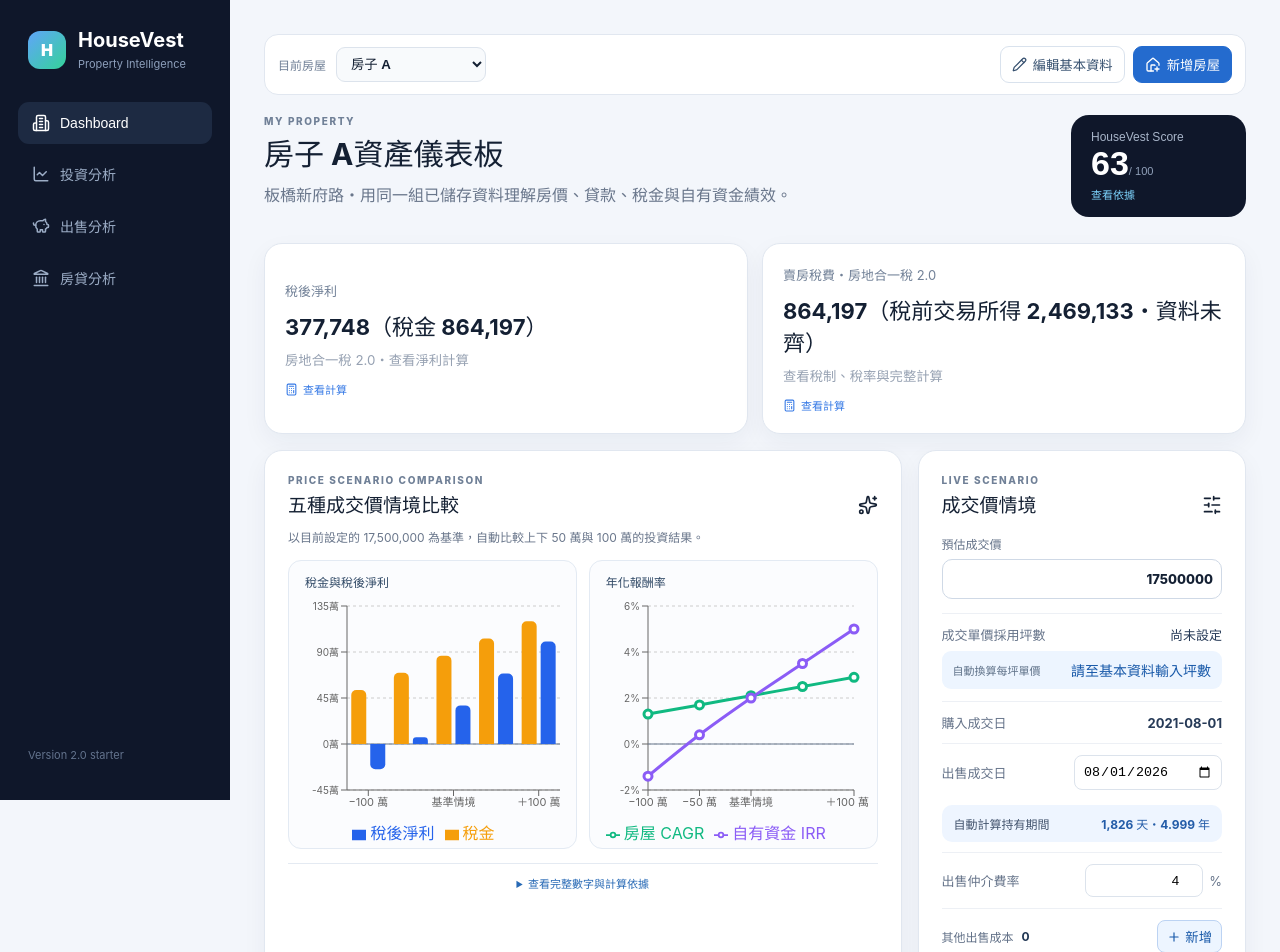
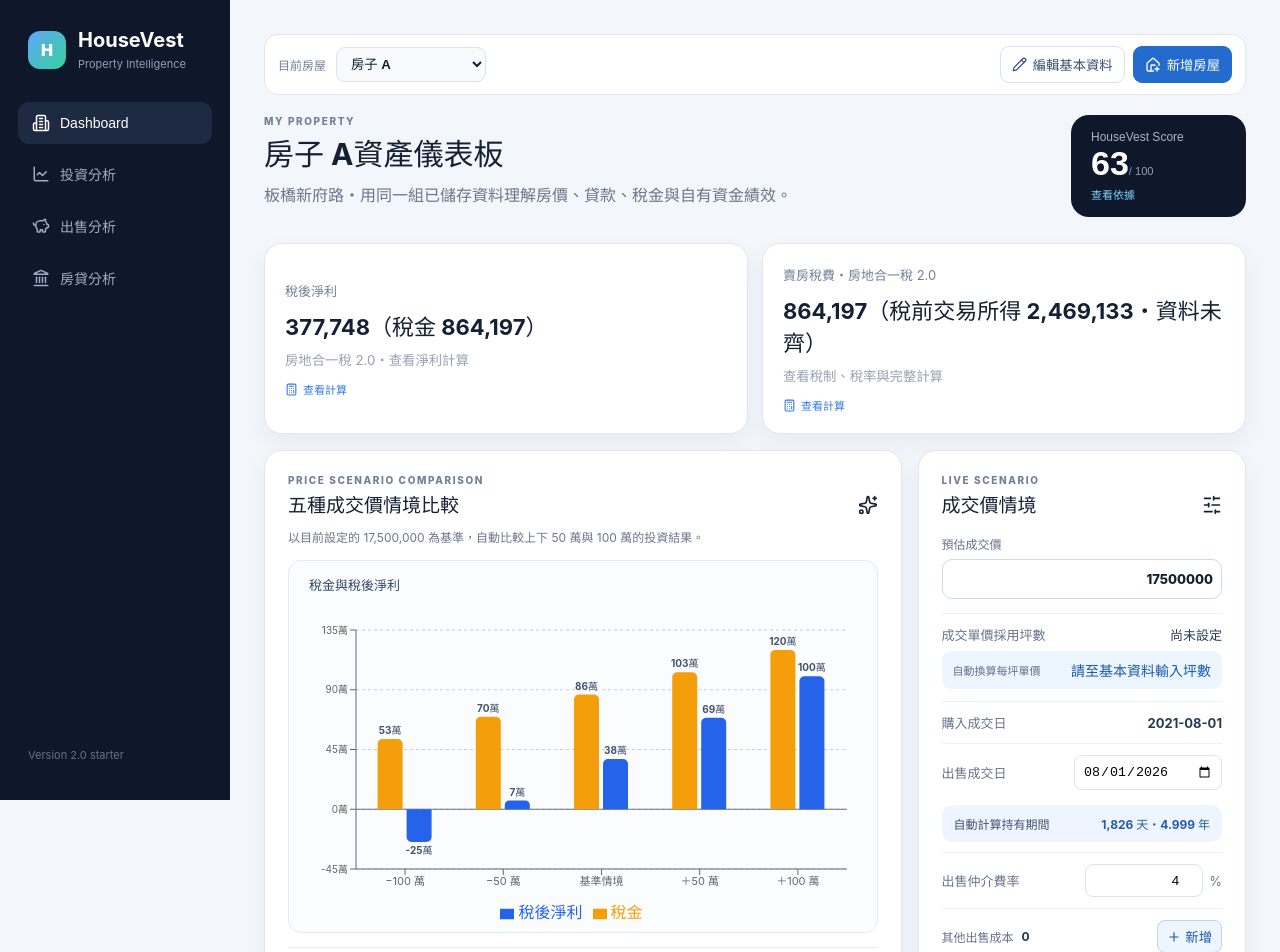
Before and after one commit to joycehakn/HouseVest, a React (Vite) app: page / in a window 1280 px wide. Shown: the top 952 px of the page. Built offline with nearby package versions, Linux system fonts and the light colour scheme.

Commit message:
refactor(scenarios): focus chart on tax and profit

```diff
--- a/src/App.tsx
+++ b/src/App.tsx
@@ -1,6 +1,6 @@
 import { useEffect, useMemo, useState } from 'react'
 import type { ReactNode } from 'react'
-import { Area, AreaChart, Bar, BarChart, CartesianGrid, Legend, Line, LineChart as PerformanceLineChart, ReferenceLine, ResponsiveContainer, Tooltip, XAxis, YAxis } from 'recharts'
+import { Area, AreaChart, Bar, BarChart, CartesianGrid, LabelList, Legend, ReferenceLine, ResponsiveContainer, Tooltip, XAxis, YAxis } from 'recharts'
 import { Building2, Calculator, Camera, CircleHelp, HousePlus, Landmark, LineChart as LineChartIcon, Pencil, PiggyBank, Plus, SlidersHorizontal, Sparkles, Trash2, X } from 'lucide-react'
 import {
   calculatePropertyAnalysis,
@@ -169,8 +169,6 @@ function App() {
     salePrice: item.salePrice,
     tax: item.result.tax,
     profit: item.result.profit,
-    cagr: Number(item.result.cagr.toFixed(1)),
-    irr: Number(item.result.leveragedIrr.toFixed(1)),
   })), [scenarioComparisons])
 
   const details = useMemo<Record<string, CalculationDetail>>(() => ({
@@ -528,32 +526,21 @@ function App() {
           <div className="scenarioVisuals">
             <section className="scenarioChart">
               <h3>稅金與稅後淨利</h3>
-              <ResponsiveContainer width="100%" height={250}>
-                <BarChart data={scenarioChartData} margin={{ top: 12, right: 8, left: 0, bottom: 0 }}>
+              <ResponsiveContainer width="100%" height={330}>
+                <BarChart data={scenarioChartData} margin={{ top: 32, right: 18, left: 5, bottom: 5 }} barCategoryGap="22%">
                   <CartesianGrid strokeDasharray="3 3" vertical={false} />
                   <XAxis dataKey="name" tick={{ fontSize: 11 }} />
                   <YAxis width={50} tick={{ fontSize: 10 }} tickFormatter={value => `${Math.round(Number(value) / 10_000)}萬`} />
                   <Tooltip formatter={(value, name) => [nt(Number(value)), name === 'tax' ? '稅金' : '稅後淨利']} labelFormatter={label => `${label}成交價情境`} />
                   <Legend formatter={value => value === 'tax' ? '稅金' : '稅後淨利'} />
                   <ReferenceLine y={0} stroke="#64748b" />
-                  <Bar dataKey="tax" fill="#f59e0b" radius={[5, 5, 0, 0]} />
-                  <Bar dataKey="profit" fill="#2563eb" radius={[5, 5, 0, 0]} />
+                  <Bar dataKey="tax" fill="#f59e0b" radius={[5, 5, 0, 0]}>
+                    <LabelList dataKey="tax" position="top" formatter={value => `${Math.round(Number(value) / 10_000)}萬`} />
+                  </Bar>
+                  <Bar dataKey="profit" fill="#2563eb" radius={[5, 5, 0, 0]}>
+                    <LabelList dataKey="profit" position="top" formatter={value => `${Math.round(Number(value) / 10_000)}萬`} />
+                  </Bar>
                 </BarChart>
-              </ResponsiveContainer>
-            </section>
-            <section className="scenarioChart">
-              <h3>年化報酬率</h3>
-              <ResponsiveContainer width="100%" height={250}>
-                <PerformanceLineChart data={scenarioChartData} margin={{ top: 12, right: 15, left: -10, bottom: 0 }}>
-                  <CartesianGrid strokeDasharray="3 3" vertical={false} />
-                  <XAxis dataKey="name" tick={{ fontSize: 11 }} />
-                  <YAxis tick={{ fontSize: 10 }} tickFormatter={value => `${value}%`} />
-                  <Tooltip formatter={(value, name) => [`${Number(value).toFixed(1)}%`, name === 'cagr' ? '房屋 CAGR' : '自有資金 IRR']} labelFormatter={label => `${label}成交價情境`} />
-                  <Legend formatter={value => value === 'cagr' ? '房屋 CAGR' : '自有資金 IRR'} />
-                  <ReferenceLine y={0} stroke="#64748b" />
-                  <Line type="monotone" dataKey="cagr" stroke="#10b981" strokeWidth={3} dot={{ r: 4 }} />
-                  <Line type="monotone" dataKey="irr" stroke="#8b5cf6" strokeWidth={3} dot={{ r: 4 }} />
-                </PerformanceLineChart>
               </ResponsiveContainer>
             </section>
           </div>
@@ -564,10 +551,7 @@ function App() {
                 <thead><tr><th>投資績效</th>{scenarioComparisons.map(item => <th className={item.offset === 0 ? 'baseline' : ''} key={item.offset}><span>{item.label}</span><strong>{nt(item.salePrice)}</strong></th>)}</tr></thead>
                 <tbody>
                   <tr><th>{result.taxAnalysis.regimeLabel}初估</th>{scenarioComparisons.map(item => <td className={item.offset === 0 ? 'baseline' : ''} key={item.offset}>{nt(item.result.tax)}</td>)}</tr>
-                  <tr><th>出售實拿</th>{scenarioComparisons.map(item => <td className={item.offset === 0 ? 'baseline' : ''} key={item.offset}>{nt(item.result.netCash)}</td>)}</tr>
-                  <tr><th>稅後獲利</th>{scenarioComparisons.map(item => <td className={item.offset === 0 ? 'baseline' : ''} key={item.offset}>{nt(item.result.profit)}</td>)}</tr>
-                  <tr><th>房屋 CAGR</th>{scenarioComparisons.map(item => <td className={item.offset === 0 ? 'baseline' : ''} key={item.offset}>{pct(item.result.cagr)}</td>)}</tr>
-                  <tr><th>自有資金 IRR</th>{scenarioComparisons.map(item => <td className={item.offset === 0 ? 'baseline' : ''} key={item.offset}>{Number.isFinite(item.result.leveragedIrr) ? pct(item.result.leveragedIrr) : '無法計算'}</td>)}</tr>
+                  <tr><th>稅後淨利</th>{scenarioComparisons.map(item => <td className={item.offset === 0 ? 'baseline' : ''} key={item.offset}>{nt(item.result.profit)}</td>)}</tr>
                   <tr className="scenarioActions"><th>計算依據</th>{scenarioComparisons.map(item => <td className={item.offset === 0 ? 'baseline' : ''} key={item.offset}><button onClick={() => showScenarioDetail(item)}><Calculator size={13}/>查看</button></td>)}</tr>
                 </tbody>
               </table>
```
Also changed, not shown: src/styles.css.
